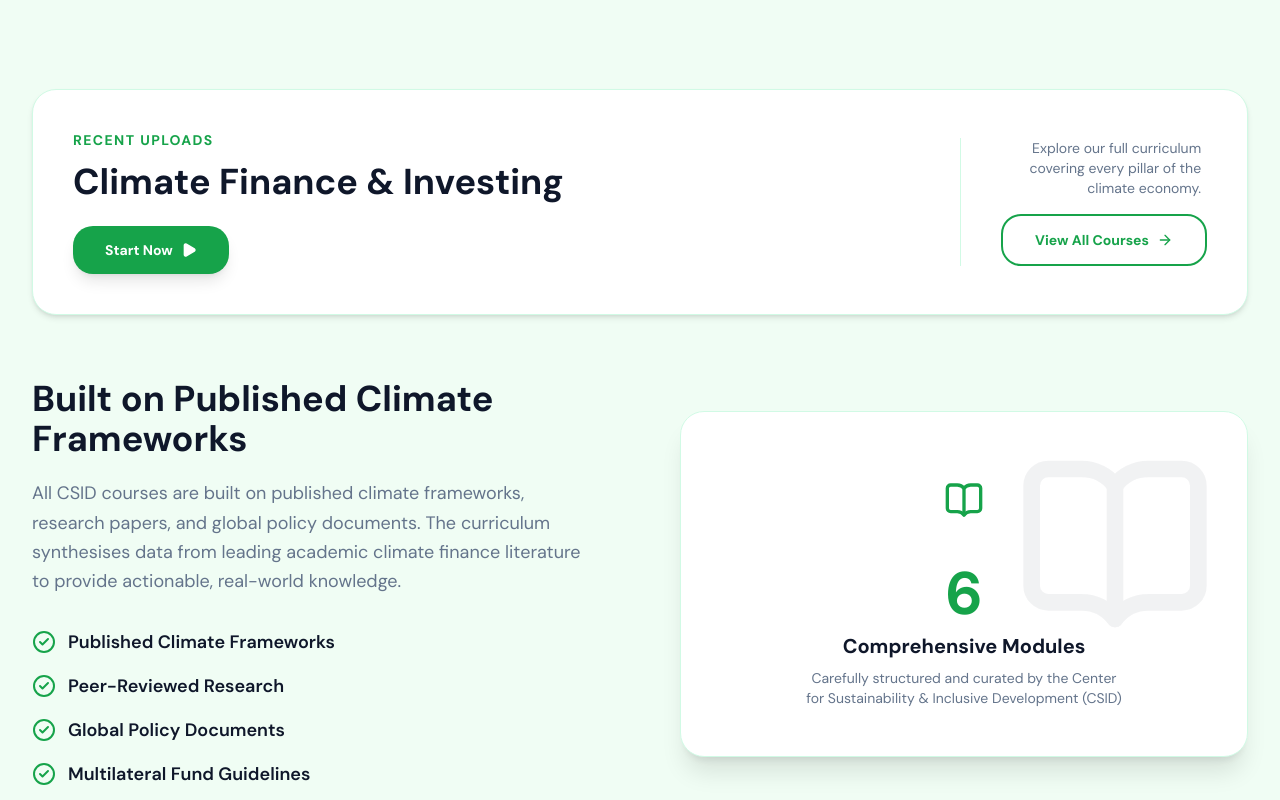
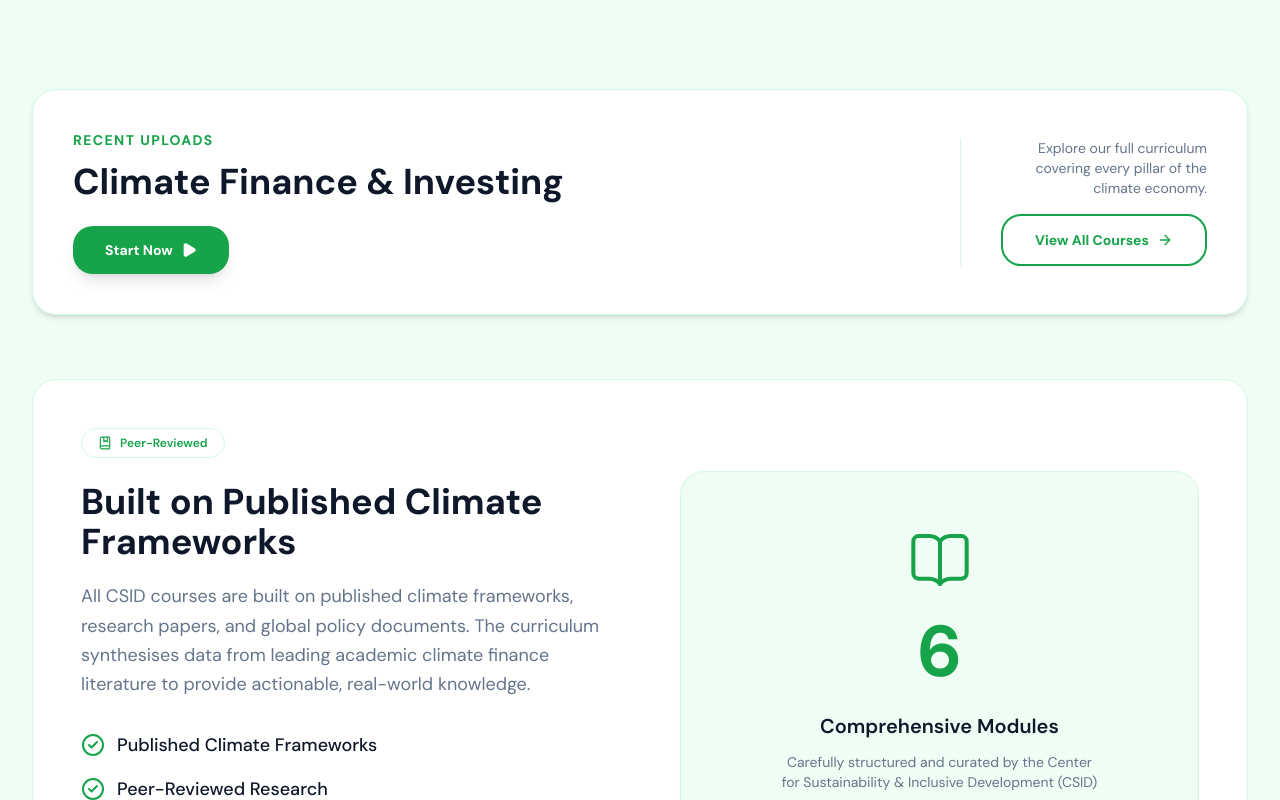
Before and after one commit to Arkraj7/csid, a Next.js app: page / in a window 1280 px wide. Shown: the part 2600-3400 px from the top of the page. Built offline with nearby package versions, Linux system fonts and the light colour scheme.

Commit message:
Update CoursePreviewSection.tsx

```diff
--- a/src/app/components/CoursePreviewSection.tsx
+++ b/src/app/components/CoursePreviewSection.tsx
@@ -1,13 +1,13 @@
 import React from 'react';
 import Link from 'next/link';
-import { ArrowRight, BookOpen, FileText, Globe, Landmark, CheckCircle2, Play } from 'lucide-react';
+import { ArrowRight, BookOpen, CheckCircle2, Play, BookMarked } from 'lucide-react';
 
 export default function CoursePreviewSection() {
   return (
     <section className="py-20 md:py-28 bg-muted/30">
       <div className="max-w-screen-xl mx-auto px-4 sm:px-6 lg:px-8">
 
-        {/* TOP SECTION: Based exactly on your sketch layout */}
+        {/* TOP SECTION: "Recent Uploads" (From your sketch) */}
         <div className="flex flex-col md:flex-row justify-between items-start md:items-center gap-8 mb-16 bg-card p-8 md:p-10 rounded-3xl border border-border shadow-md">
           <div>
             <p className="text-primary font-bold tracking-widest text-sm uppercase mb-3">
@@ -25,12 +25,12 @@ export default function CoursePreviewSection() {
           </div>
 
           <div className="w-full md:w-auto md:text-right border-t md:border-t-0 md:border-l border-border pt-6 md:pt-0 md:pl-10">
-            <p className="text-sm text-muted-foreground mb-4 max-w-[200px] hidden md:block">
+            <p className="text-sm text-muted-foreground mb-4 max-w-[200px] hidden md:block ml-auto">
               Explore our full curriculum covering every pillar of the climate economy.
             </p>
             <Link
               href="/courses"
-              target="_blank"
+              target="_blank"  // Opens the courses page in a new tab!
               rel="noopener noreferrer"
               className="inline-flex w-full md:w-auto justify-center items-center gap-2 px-8 py-3.5 rounded-xl border-2 border-primary text-primary font-bold text-sm hover:bg-primary/5 transition-all active:scale-95"
             >
@@ -39,11 +39,16 @@ export default function CoursePreviewSection() {
           </div>
         </div>
 
-        {/* BOTTOM SECTION: Built on Published Frameworks */}
+        {/* BOTTOM SECTION: "Built on Published Frameworks" */}
+        <div className="bg-card border border-border rounded-3xl p-8 md:p-12 shadow-sm">
           <div className="grid grid-cols-1 lg:grid-cols-2 gap-12 lg:gap-20 items-center">
 
             {/* Left Side: Text and Checkmarks */}
             <div>
+              <div className="inline-flex items-center gap-2 px-4 py-1.5 rounded-full bg-primary/10 border border-primary/20 text-primary text-xs font-semibold mb-6">
+                <BookMarked size={14} />
+                Peer-Reviewed
+              </div>
               <h3 className="text-3xl md:text-4xl font-bold text-foreground mb-5">
                 Built on Published Climate Frameworks
               </h3>
@@ -53,38 +58,34 @@ export default function CoursePreviewSection() {
 
               <ul className="space-y-4">
                 {[
-                { icon: BookOpen, text: 'Published Climate Frameworks' },
-                { icon: FileText, text: 'Peer-Reviewed Research' },
-                { icon: Globe, text: 'Global Policy Documents' },
-                { icon: Landmark, text: 'Multilateral Fund Guidelines' },
-              ].map((item, idx) => (
-                <li key={idx} className="flex items-center gap-3 text-foreground font-semibold text-lg">
+                  'Published Climate Frameworks',
+                  'Peer-Reviewed Research',
+                  'Global Policy Documents',
+                  'Multilateral Fund Guidelines'
+                ].map((text, idx) => (
+                  <li key={idx} className="flex items-center gap-3 text-foreground font-medium text-lg">
                     <CheckCircle2 className="text-primary flex-shrink-0" size={24} />
-                  <span>{item.text}</span>
+                    <span>{text}</span>
                   </li>
                 ))}
               </ul>
             </div>
 
-          {/* Right Side: New Clean Graphic Box */}
-          <div className="bg-card border border-border shadow-xl rounded-3xl p-12 text-center flex flex-col items-center justify-center relative overflow-hidden">
-            {/* Background decoration */}
-            <div className="absolute top-0 right-0 p-8 opacity-5">
-              <BookOpen size={200} />
+            {/* Right Side: The "6 Modules" Box */}
+            <div className="bg-background border border-border shadow-sm rounded-3xl p-10 md:p-14 text-center flex flex-col items-center justify-center">
+              <div className="mb-6 text-primary">
+                <BookOpen size={64} strokeWidth={1.5} />
               </div>
-
-            <div className="relative z-10">
-              <div className="w-20 h-20 bg-primary/10 rounded-2xl flex items-center justify-center text-primary mb-6 mx-auto">
-                <BookOpen size={40} />
-              </div>
-              <div className="text-6xl font-black text-primary mb-2">6</div>
-              <p className="text-xl text-foreground font-bold mb-2">Comprehensive Modules</p>
+              <div className="text-7xl font-bold text-primary mb-6">6</div>
+              <p className="text-xl text-foreground font-semibold mb-3">
+                Comprehensive Modules
+              </p>
               <p className="text-sm text-muted-foreground max-w-xs mx-auto">
                 Carefully structured and curated by the Center for Sustainability &amp; Inclusive Development (CSID)
               </p>
             </div>
+
           </div>
-
         </div>
 
       </div>
```
Lines whose indentation alone changed are shown as unchanged.
